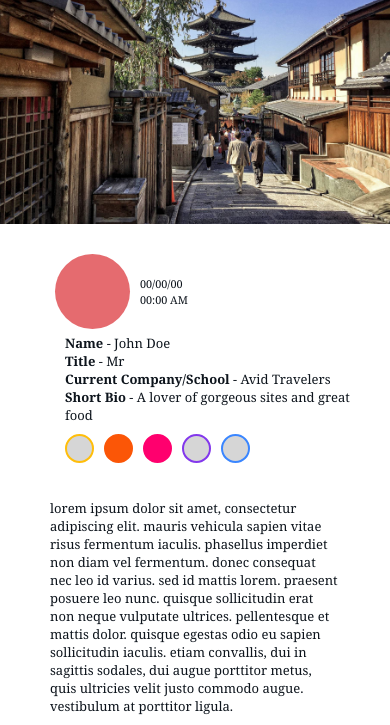
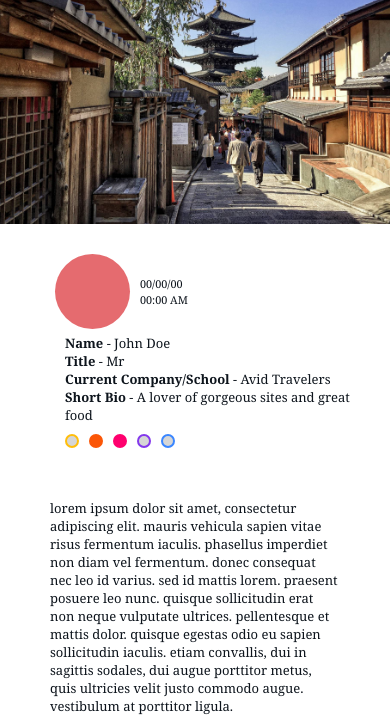
Before and after one commit to liammcintosh97/Personal-Blog-Website, a plain HTML site: page blogPage.html in a window 390 px wide. Shown: the part 94-819 px from the top of the page. Drawn offline with Linux system fonts and the light colour scheme.

Commit message:
Mobile Responsiveness

```diff
--- a/css/blogTag.css
+++ b/css/blogTag.css
@@ -6,8 +6,8 @@
 }
 
 .blog-tag{
-  width: 25px;
-  height: 25px;
+  width: 15px;
+  height: 15px;
   margin: 5px;
   border-radius: 15px;
   background-color: var(--grey);
@@ -55,3 +55,13 @@
   border: 2px solid var(--fitness-color);
   background-color: var(--fitness-color);
 }
+
+/* small  screens */
+@media(max-width:500px){
+
+  .blog-tag{
+    width: 10px;
+    height: 10px;
+  }
+
+}
```
Also changed, not shown: index.html (+5 -5 lines).
